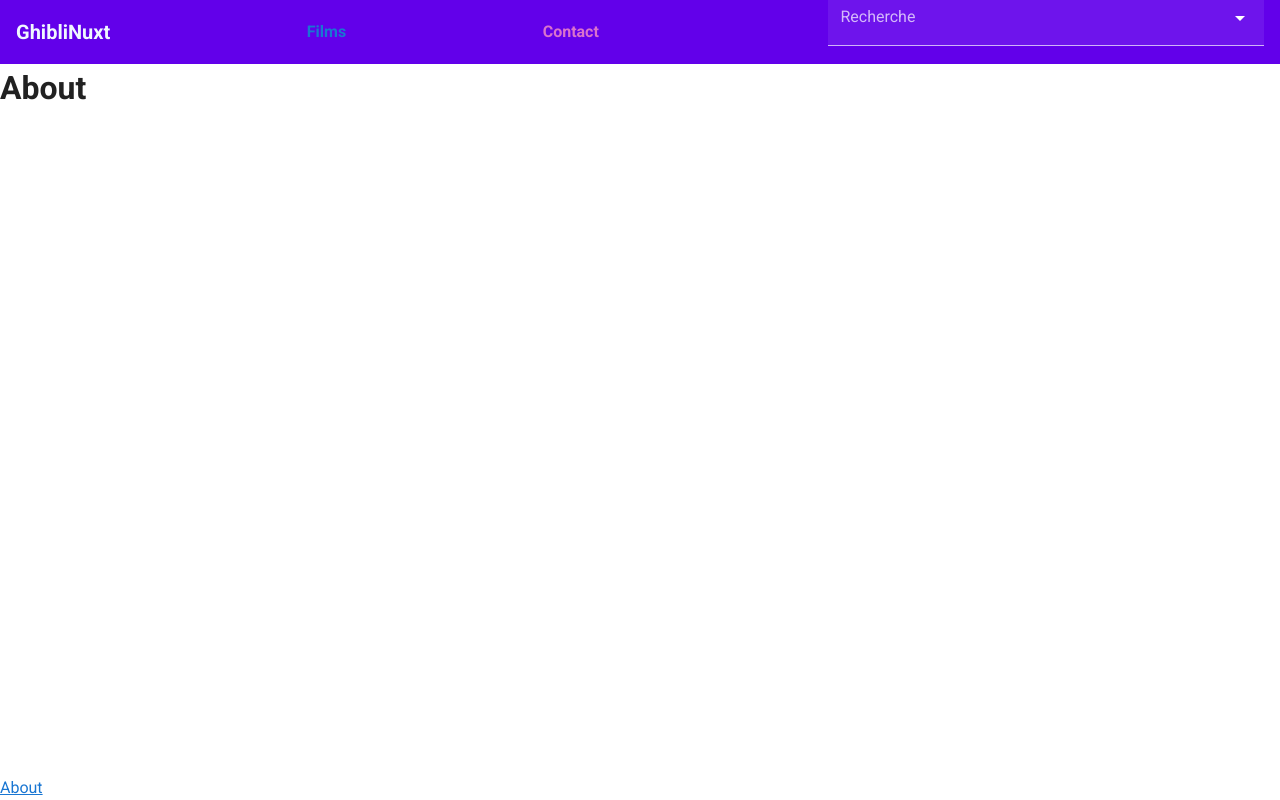
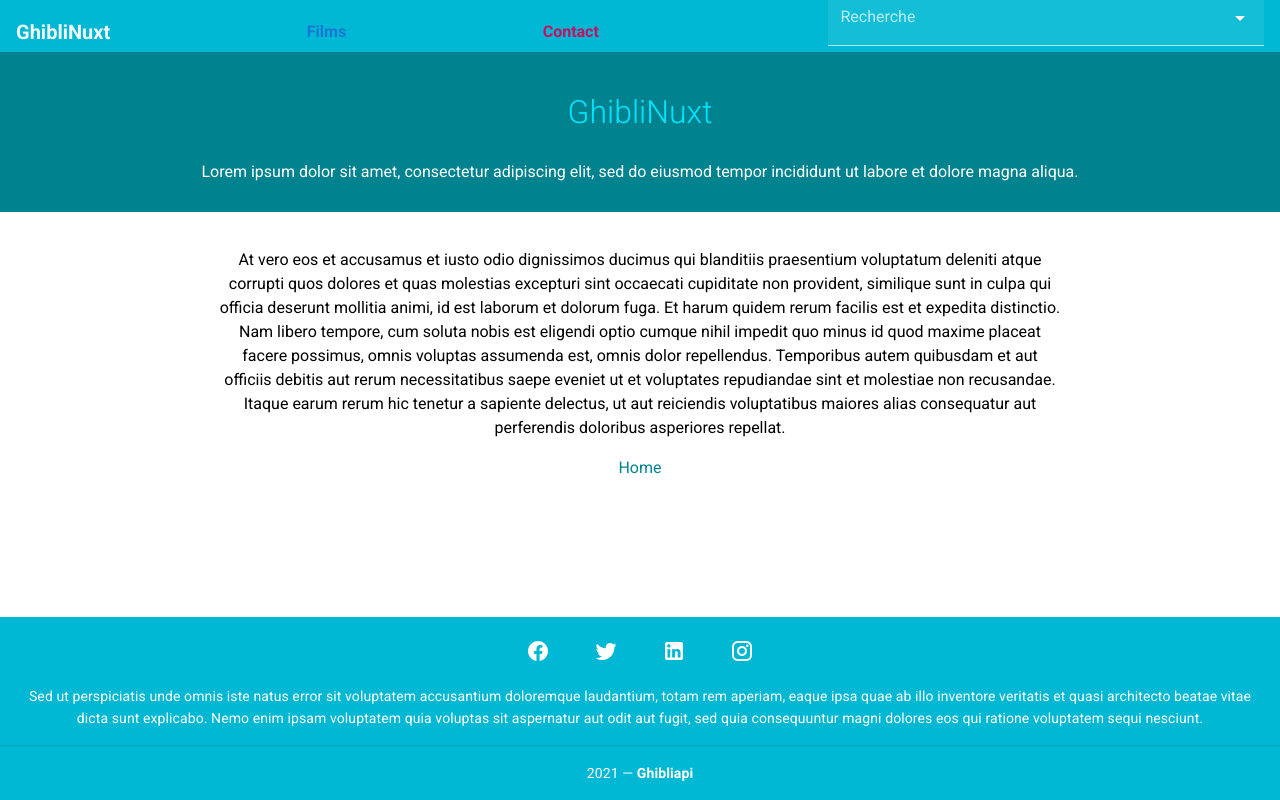
Before and after one commit to mataxelle/ghibliNuxt, a Nuxt app: page /about in a window 1280 px wide. Built offline with nearby package versions, Linux system fonts and the light colour scheme.

Commit message:
Update Footer, Navbar, About page and fetching movie id

```diff
--- a/components/Footer.vue
+++ b/components/Footer.vue
@@ -1,11 +1,63 @@
 <template>
-    <div>
-        <nuxt-link to="#">About</nuxt-link>
-    </div>
+  <v-footer padless>
+    <v-card flat tile class="cyan accent-4 white--text text-center">
+      <v-card-text>
+        <v-btn v-for="icon in icons" :key="icon" class="mx-4 white--text" icon>
+          <v-icon size="24px">
+            {{ icon }}
+          </v-icon>
+        </v-btn>
+      </v-card-text>
+
+      <v-card-text class="white--text pt-0">
+        Sed ut perspiciatis unde omnis iste natus error sit voluptatem accusantium doloremque laudantium, totam rem aperiam,
+        eaque ipsa quae ab illo inventore veritatis et quasi architecto beatae vitae dicta sunt explicabo.
+        Nemo enim ipsam voluptatem quia voluptas sit aspernatur aut odit aut fugit,
+        sed quia consequuntur magni dolores eos qui ratione voluptatem sequi nesciunt.
+      </v-card-text>
+
+      <v-divider></v-divider>
+
+      <v-card-text class="white--text">
+        {{ new Date().getFullYear() }} — <strong>Ghibliapi</strong>
+      </v-card-text>
+    </v-card>
+  </v-footer>
 </template>
 
 <script>
 export default {
-    name: "Footer"
+  name: "Footer",
+
+  data() {
+      return {
+          icons: [
+            'mdi-facebook',
+            'mdi-twitter',
+            'mdi-linkedin',
+            'mdi-instagram'
+          ]
+      }
+  }
+};
+</script>
+
+<style scoped>
+a, a.nuxt-link-active {
+  font-weight: bold;
+  color: aliceblue;
 }
-</script>
+
+a.nuxt-link-exact-active {
+  color: #da73cc;
+}
+
+a,
+a:visited {
+  text-decoration: none;
+}
+
+a:hover {
+  color: #da73cc;
+}
+</style>
--- a/components/MovieCard.vue
+++ b/components/MovieCard.vue
@@ -1,29 +1,17 @@
 <template>
-  <v-card
-    :loading="loading"
-    class="mx-auto my-12"
-    max-width="374"
-  >
-    <template slot="progress">
-      <v-progress-linear
-        color="deep-purple"
-        height="10"
-        indeterminate
-      ></v-progress-linear>
-    </template>
+  <div class="row">
+    <div class="col">
+      <v-card :loading="loading" class="mx-auto my-12" max-width="374">
 
         <v-img
           height="250"
           src="https://cdn.vuetifyjs.com/images/cards/cooking.png"
         ></v-img>
 
-    <v-card-title>Cafe Badilico</v-card-title>
+        <v-card-title>{{ movie.title }}</v-card-title>
 
         <v-card-text>
-      <v-row
-        align="center"
-        class="mx-0"
-      >
+          <v-row align="center" class="mx-0">
             <v-rating
               :value="4.5"
               color="amber"
@@ -33,16 +21,15 @@
               size="14"
             ></v-rating>
 
-        <div class="grey--text ms-4">
-          4.5 (413)
-        </div>
+            <div class="grey--text ms-4">4.5 (413)</div>
           </v-row>
 
-      <div class="my-4 text-subtitle-1">
-        $ • Italian, Cafe
+          <div class="my-4 text-subtitle-1">$ • Italian, Cafe</div>
+
+          <div>
+            Small plates, salads & sandwiches - an intimate setting with 12
+            indoor seats plus patio seating.
           </div>
-
-      <div>Small plates, salads & sandwiches - an intimate setting with 12 indoor seats plus patio seating.</div>
         </v-card-text>
 
         <v-divider class="mx-4"></v-divider>
@@ -66,13 +53,33 @@
         </v-card-text>
 
         <v-card-actions>
-      <v-btn
-        color="deep-purple lighten-2"
-        text
-        @click="reserve"
-      >
+          <v-btn color="deep-purple lighten-2" text @click="reserve">
             Reserve
           </v-btn>
         </v-card-actions>
       </v-card>
+    </div>
+  </div>
 </template>
+
+<script>
+import axios from 'axios'
+
+export default {
+  name: "MovieCard",
+
+  data() {
+    return {
+      movie: {}
+    }
+  },
+
+  mounted() {
+    axios.get("https://ghibliapi.herokuapp.com/films/" + this.$route.params.id)
+    .then(response => (this.movie = response.data))
+    .catch(error => {
+      console.log(error)
+    })
+  }
+}
+</script>
--- a/components/Movies.vue
+++ b/components/Movies.vue
@@ -1,6 +1,7 @@
 <template>
   <div class="row">
-    <v-card v-for="movie in movies" :key="movie.id" :loading="loading" class="col mx-auto my-12" max-width="374">
+    <div class="col-md-4 col-sm" v-for="movie in movies" :key="movie.id">
+      <v-card :loading="loading" class="mx-auto my-12" max-width="374">
 
       <v-img
         height="150"
@@ -22,11 +23,13 @@
       </v-card-text>
 
       <v-card-actions>
-        <nuxt-link color="deep-purple lighten-2" text to="/movieCard">
+        <nuxt-link color="deep-purple lighten-2" text :to="{name: 'movieCard',
+                          params: { id: movie.id }}">
           More
         </nuxt-link>
       </v-card-actions>
     </v-card>
+    </div>
   </div>
 </template>
 
--- a/components/Navbar.vue
+++ b/components/Navbar.vue
@@ -1,6 +1,6 @@
 <template>
   <div>
-    <v-app-bar color="deep-purple accent-4" flat dark>
+    <v-app-bar color="cyan accent-4" flat dark>
       <!--<v-app-bar-nav-icon></v-app-bar-nav-icon>-->
 
       <v-toolbar-title>
@@ -41,7 +41,7 @@ a, a.nuxt-link-active {
 }
 
 a.nuxt-link-exact-active {
-  color: #da73cc;
+  color: #C51162;
 }
 
 a,
@@ -50,6 +50,6 @@ a:visited {
 }
 
 a:hover {
-  color: #da73cc;
+  color: #C51162;
 }
 </style>
--- a/pages/about.vue
+++ b/pages/about.vue
@@ -1,5 +1,33 @@
 <template>
-<div>
-    <h1>About</h1>
-</div>
+  <div>
+    <div class="row">
+      <div class="col cyan darken-3">
+          <h1 class="text-center cyan--text text--accent-3 font-weight-light my-6">GhibliNuxt</h1>
+          <p class="text-center white--text">Lorem ipsum dolor sit amet, consectetur adipiscing elit, sed do eiusmod tempor incididunt ut labore et dolore magna aliqua.</p>
+      </div>
+    </div>
+    <div class="row">
+      <div class="col-8 mx-auto my-6">
+
+        <p class="black--text text-center">
+            At vero eos et accusamus et iusto odio dignissimos ducimus qui blanditiis praesentium voluptatum deleniti atque corrupti quos dolores et quas molestias excepturi sint occaecati cupiditate non provident,
+            similique sunt in culpa qui officia deserunt mollitia animi, id est laborum et dolorum fuga. Et harum quidem rerum facilis est et expedita distinctio. Nam libero tempore,
+            cum soluta nobis est eligendi optio cumque nihil impedit quo minus id quod maxime placeat facere possimus, omnis voluptas assumenda est, omnis dolor repellendus.
+            Temporibus autem quibusdam et aut officiis debitis aut rerum necessitatibus saepe eveniet ut et voluptates repudiandae sint et molestiae non recusandae.
+            Itaque earum rerum hic tenetur a sapiente delectus, ut aut reiciendis voluptatibus maiores alias consequatur aut perferendis doloribus asperiores repellat.
+        </p>
+
+        <div class="text-center">
+          <nuxt-link class="cyan--text text--darken-3" to="/">Home</nuxt-link>
+        </div>
+      </div>
+    </div>
+  </div>
 </template>
+
+<style scoped>
+a,
+a:visited {
+  text-decoration: none;
+}
+</style>
```
Lines whose indentation alone changed are shown as unchanged.
